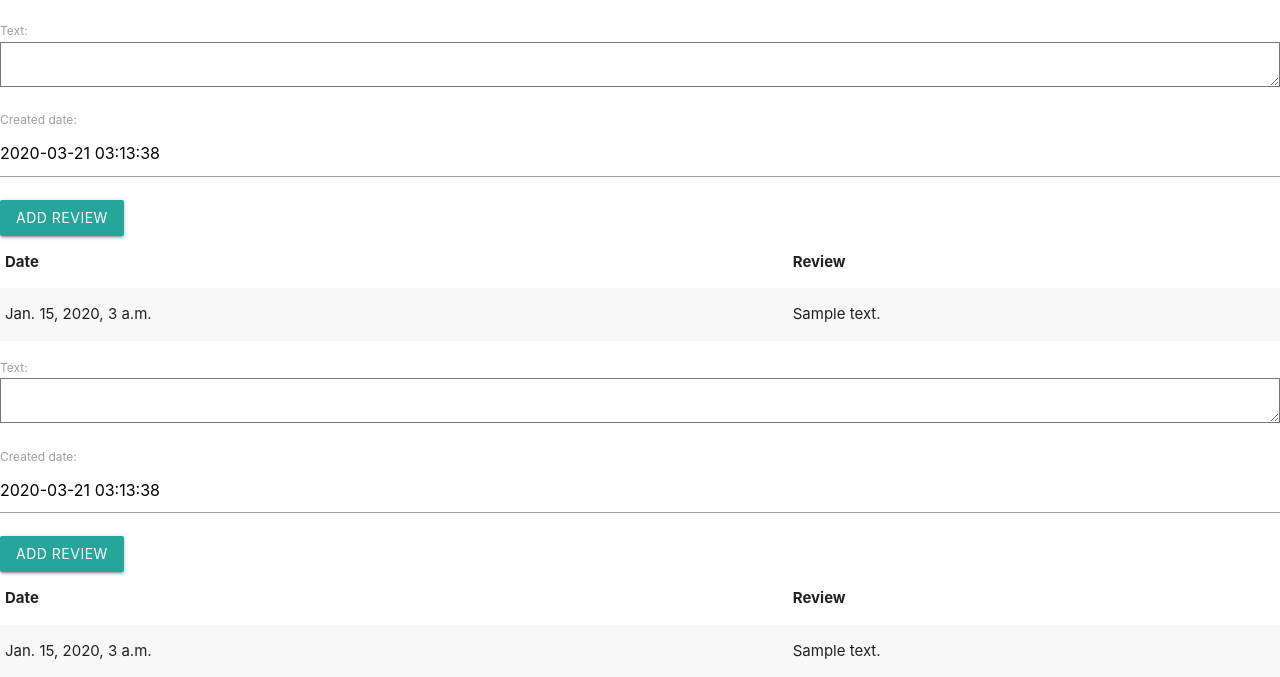
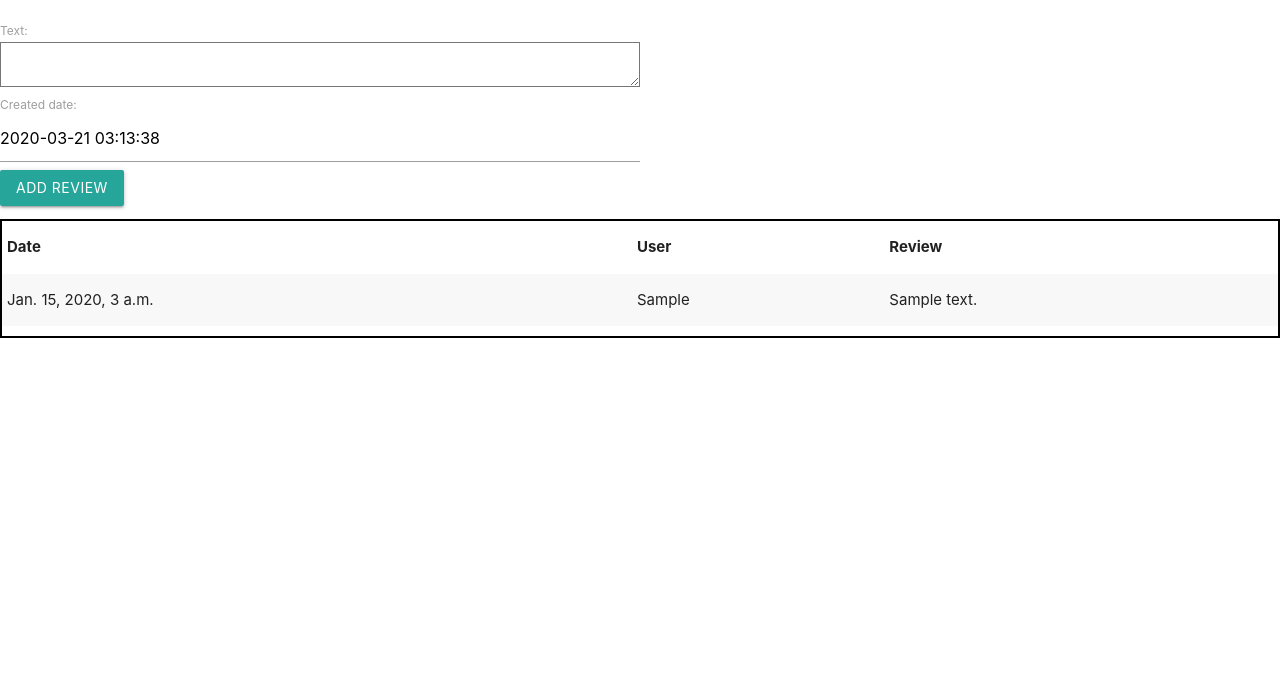
Before and after one commit to rjohnson0707/Dude-Wheres-My-Food, a Django app: page /trucks/1 in a window 1280 px wide. Shown: the part 996-1673 px from the top of the page. After the commit the page ends 1334 px from the top, so only its background shows below. Run offline with Django 3.2, Linux system fonts and the light colour scheme; tables that the repository leaves empty hold one stand-in row (values such as "Sample post"); some libraries are stand-ins or nearby versions.

Commit message:
Favorites i/o, picture deletes, review orders

```diff
--- a/mysite/dwmf/forms.py
+++ b/mysite/dwmf/forms.py
@@ -29,6 +29,8 @@ class EditUser(UserChangeForm):
     class Meta:
         model = User
         fields = (
+            'first_name',
+            'last_name',
             'username',
             'email',
             'password',
@@ -37,27 +39,6 @@ class EditUser(UserChangeForm):
     def save(self, commit=True):
         user = super(EditUser, self).save(commit=False)
         user.email = self.cleaned_data['email']
-
-        if commit:
-            user.save()
-
-        return user
-
-class EditProfile(UserChangeForm):
-
-    class Meta:
-        model = Profile
-        fields = (
-            'first_name',
-            'last_name',
-            'bio',
-            )
-
-    def save(self, commit=True):
-        user = super(EditProfile, self).save(commit=False)
-        user.profile.first_name = self.cleaned_data['first_name']
-        user.profile.last_name = self.cleaned_data['last_name']
-        user.profile.bio = self.cleaned_data['bio']
 
         if commit:
             user.save()
@@ -75,7 +56,7 @@ class ReviewForm(ModelForm):
 class ProfileForm(ModelForm):
     class Meta:
         model = Profile
-        fields= ('first_name', 'last_name', 'bio')
+        fields= ('first_name', 'last_name')
 
 class MenuForm(ModelForm):
     class Meta:
--- a/mysite/dwmf/models.py
+++ b/mysite/dwmf/models.py
@@ -5,6 +5,7 @@ from django.contrib.auth.models import User
 from django.db.models.signals import post_save
 from django.utils import timezone
 import datetime
+
 
 
 class Truck(models.Model):
@@ -80,3 +81,6 @@ class Review(models.Model):
 
     def __str__(self):
         return f"{self.user.username} at {self.created_date}: {self.text}"
+
+    class Meta:
+        ordering = ['-created_date']
--- a/mysite/dwmf/static/css/style.css
+++ b/mysite/dwmf/static/css/style.css
@@ -16,3 +16,13 @@
 .review {
     margin: 20px 0px 20px 20px;
 }
+
+.reviews {
+    border: 2px solid black;
+    padding-bottom: 10px;
+}
+
+.review_form {
+    width: 50vw;
+    height: 200px;
+}
--- a/mysite/dwmf/templates/trucks/index_detail.html
+++ b/mysite/dwmf/templates/trucks/index_detail.html
@@ -34,20 +34,23 @@
 </div>
 
 
-<div class="col s6">
+<div class="review_form">
     <form method="post" action="{% url 'add_review' truck.id %}">
         {% csrf_token %}
-        {{ review_form.as_p }}
+        {{ review_form }}
         <input type="submit" class="btn" value="Add Review">
     </form>
+</div>
+  <div class="reviews">
     <table class="striped">
       <thead>
-        <tr><th>Date</th><th>Review</th></tr>
+        <tr><th>Date</th><th>User</th><th>Review</th></tr>
       </thead>
       <tbody>
           {% for review in truck.reviews.all %}
           <tr>
             <td>{{review.created_date}}</td>
+            <td>{{review.user.first_name}}</td>
             <td>{{review.text}}</td>
           </tr>
         {% endfor %}
@@ -90,24 +93,4 @@
     <script src="https://maps.googleapis.com/maps/api/js?key=AIzaSyAkd4iwSaCRNF-mp1p9kuxtTlZzBBVBTsE&callback=initMap"
     async defer></script>
 
-<div class="col s6">
-    <form method="post" action="{% url 'add_review' truck.id %}">
-        {% csrf_token %}
-        {{ review_form.as_p }}
-        <input type="submit" class="btn" value="Add Review">
-    </form>
-    <table class="striped">
-      <thead>
-        <tr><th>Date</th><th>Review</th></tr>
-      </thead>
-      <tbody>
-          {% for review in truck.reviews.all %}
-          <tr>
-            <td>{{review.created_date}}</td>
-            <td>{{review.text}}</td>
-          </tr>
-        {% endfor %}
-      </tbody>
-    </table>
-  </div>
 {%endblock%}
--- a/mysite/dwmf/urls.py
+++ b/mysite/dwmf/urls.py
@@ -7,7 +7,6 @@ urlpatterns = [
     path('', views.home, name='home'),
     path('accounts/signup/', views.signup, name='signup'),
     path('profile/', views.profile, name='profile'),
-    path('edit_profile/', views.edit_profile, name='edit_profile'),
     path('edit_user/', views.edit_user, name='edit_user'),
     path('profile/<int:user_id>/profile_photo/', views.profile_photo, name='profile_photo'),
     path('profile/<int:user_id>/delete_photo/', views.delete_photo, name='delete_photo'),
--- a/mysite/dwmf/views.py
+++ b/mysite/dwmf/views.py
@@ -7,7 +7,7 @@ from django.contrib.auth.mixins import LoginRequiredMixin
 from django.views.generic.edit import CreateView, UpdateView, DeleteView
 from django.views.generic import ListView, DetailView
 from .models import Truck, User, Profile, Menu, Calendar, ProfilePhoto
-from .forms import ExtendedUserCreationForm, ProfileForm, MenuForm, CalendarForm, EditProfile, EditUser, ReviewForm
+from .forms import ExtendedUserCreationForm, ProfileForm, MenuForm, CalendarForm, EditUser, ReviewForm
 import uuid
 import boto3
 
@@ -112,7 +112,7 @@ def profile_photo(request, user_id):
     return redirect(reverse('profile'))
 
 def delete_photo(request, user_id):
-    key = ProfilePhoto.objects.all()
+    key = ProfilePhoto.objects.get(user_id=user_id)
     key.delete()
 
     return redirect(reverse('profile'))
@@ -120,11 +120,11 @@ def delete_photo(request, user_id):
 
 
 def assoc_truck(request, user_id, truck_id):
-    Profile.objects.get(id=user_id).trucks.add(truck_id)
+    Profile.objects.get(user_id=user_id).trucks.add(truck_id)
     return redirect(reverse('profile'))
 
 def unassoc_truck(request, user_id, truck_id):
-    Profile.objects.get(id=user_id).trucks.remove(truck_id)
+    Profile.objects.get(user_id=user_id).trucks.remove(truck_id)
     return redirect(reverse('profile'))
 
 def trucks_index(request):
```
Also changed, not shown: mysite/dwmf/templates/registration/profile.html (+8 -30 lines), mysite/dwmf/migrations/0003_auto_20200324_1246.py (added), mysite/dwmf/migrations/0004_auto_20200324_1355.py (added), mysite/dwmf/migrations/0005_auto_20200324_1412.py (added).
